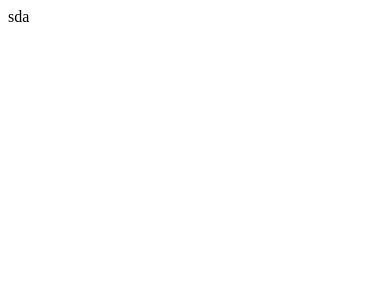
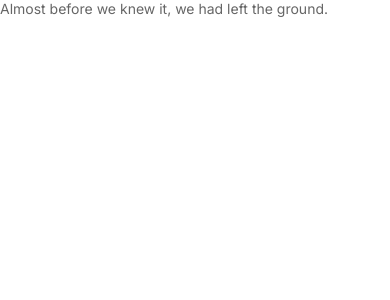
Before and after one commit to GustC/Moveit, a React (Create React App) app: page / in a window 390 px wide. Shown: the top 300 px of the page. Built offline with nearby package versions, Linux system fonts and the light colour scheme.

Commit message:
Criando styles

```diff
--- a/public/index.html
+++ b/public/index.html
@@ -2,42 +2,14 @@
 <html lang="en">
   <head>
     <meta charset="utf-8" />
-    <link rel="icon" href="%PUBLIC_URL%/favicon.ico" />
     <meta name="viewport" content="width=device-width, initial-scale=1" />
-    <meta name="theme-color" content="#000000" />
-    <meta
-      name="description"
-      content="Web site created using create-react-app"
-    />
-    <link rel="apple-touch-icon" href="%PUBLIC_URL%/logo192.png" />
-    <!--
-      manifest.json provides metadata used when your web app is installed on a
-      user's mobile device or desktop. See https://developers.google.com/web/fundamentals/web-app-manifest/
-    -->
-    <link rel="manifest" href="%PUBLIC_URL%/manifest.json" />
-    <!--
-      Notice the use of %PUBLIC_URL% in the tags above.
-      It will be replaced with the URL of the `public` folder during the build.
-      Only files inside the `public` folder can be referenced from the HTML.
 
-      Unlike "/favicon.ico" or "favicon.ico", "%PUBLIC_URL%/favicon.ico" will
-      work correctly both with client-side routing and a non-root public URL.
-      Learn how to configure a non-root public URL by running `npm run build`.
-    -->
+    <link rel="preconnect" href="https://fonts.gstatic.com">
+    <link href="https://fonts.googleapis.com/css2?family=Inter:wght@200;300;400;500&family=Rajdhani:wght@500&display=swap" rel="stylesheet">
+
     <title>React App</title>
   </head>
   <body>
-    <noscript>You need to enable JavaScript to run this app.</noscript>
     <div id="root"></div>
-    <!--
-      This HTML file is a template.
-      If you open it directly in the browser, you will see an empty page.
-
-      You can add webfonts, meta tags, or analytics to this file.
-      The build step will place the bundled scripts into the <body> tag.
-
-      To begin the development, run `npm start` or `yarn start`.
-      To create a production bundle, use `npm run build` or `yarn build`.
-    -->
   </body>
 </html>
--- a/src/App.tsx
+++ b/src/App.tsx
@@ -1,8 +1,9 @@
 import React from 'react';
+import "./styles/global.css";
 
 function App() {
   return (
-    <div>sda</div>
+    <div>Almost before we knew it, we had left the ground.</div>
   );
 }
 
--- /dev/null
+++ b/src/styles/global.css
@@ -0,0 +1,50 @@
+* {
+    margin: 0;
+    padding: 0;
+    box-sizing: border-box;
+
+}
+
+:root{
+    --white: #fff;
+    --background: #f2f3f5;
+    --gray-line: #dcdde0;
+    --text: #666666;
+    --text-highlight: #b3b9ff;
+    --title: #2e384d;
+    --red: #e83f5b;
+    --green: #4cd62b;
+    --blue: #5965e0;
+    --blue-dark: #4953b8;
+    --blue-twitter: #2aa9e0;
+}
+
+@media(max-width: 1080px){
+    html {
+        font-size: 93.75%;
+    }
+}
+
+@media(max-width: 720px){
+    html {
+        font-size: 87.5%;
+    }
+}
+
+body {
+    background: var(--white);
+    color: var(--text);
+}
+
+body, input, textarea, button {
+    font: 400 1rem "Inter", sans-serif;
+}
+
+button {
+    cursor: pointer;
+}
+
+a {
+    color: inherit;
+    text-decoration: none;
+}
```
